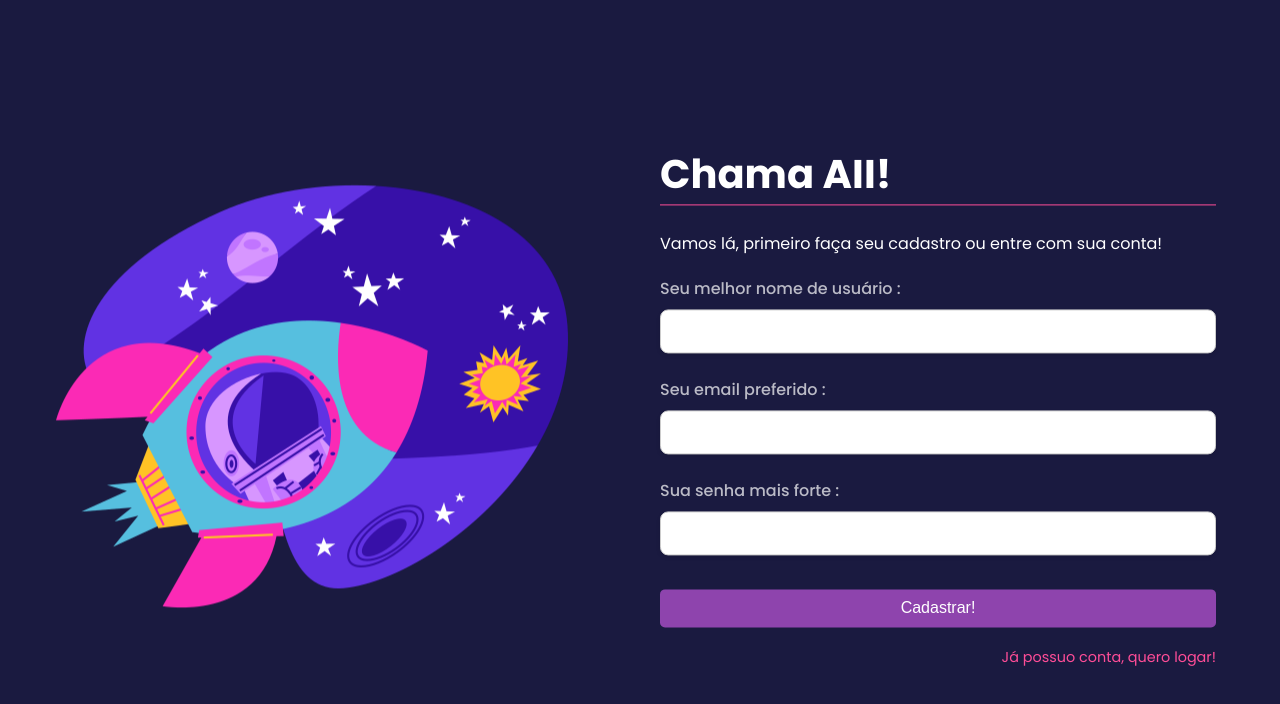
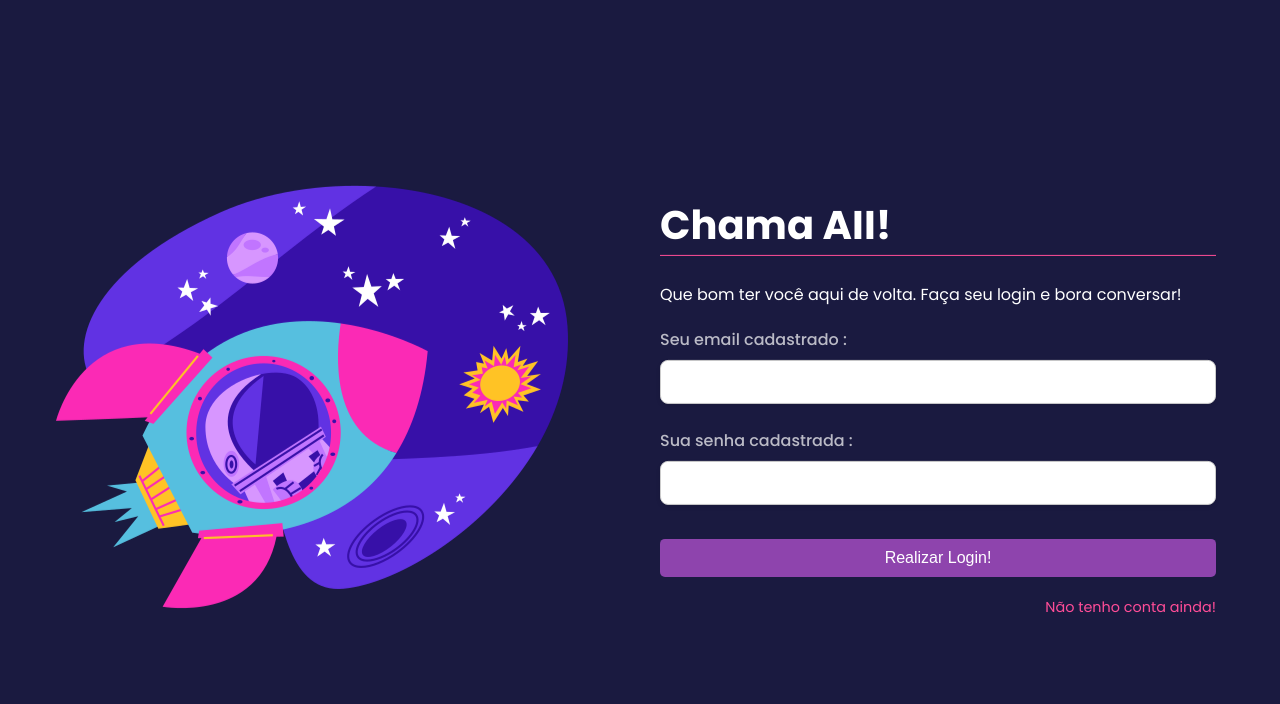
Before and after one commit to yyhago/CHAMAAI-Project, a React (Create React App) app in the folder frontend/: page / in a window 1280 px wide. Shown: the top 704 px of the page. Built offline with nearby package versions, Linux system fonts and the light colour scheme.

Commit message:
Created login page!

```diff
--- a/frontend/src/index.tsx
+++ b/frontend/src/index.tsx
@@ -2,6 +2,7 @@ import React from 'react';
 import ReactDOM from 'react-dom/client';
 
 import Signup from './pages/signup/Signup';
+import Login from './pages/login/Login';
 
 import App from './App';
 import './styles/global.css'
@@ -12,7 +13,7 @@ const root = ReactDOM.createRoot(
 );
 root.render(
   <React.StrictMode>
-    <Signup />
+    <Login />
   </React.StrictMode>
 );
 
--- /dev/null
+++ b/frontend/src/pages/login/Login.tsx
@@ -0,0 +1,52 @@
+import React, {useState} from "react";
+
+import './Styles.css'
+
+import FormInput from "../../components/formInput/FormInput";
+import Illustration from "../../components/illustation/Illustration";
+import SignupButton from "../../components/signupButton/SignupButton";
+
+const Signup: React.FC = () => {
+
+  const [email, setEmail] = useState('')
+  const [password, setPassword] = useState('')
+
+  const handleSignup = () => {
+    console.log('Logando: ', {email, password})
+  }
+
+  return(
+    <div className="signup-page">
+
+      <div className="left-section">
+        <Illustration /> {/*Illustração*/}
+      </div>
+
+      <div className="right-section">
+        <h2>Chama AII!</h2>
+        <p>Que bom ter você aqui de volta. Faça seu login e bora conversar!</p>
+
+        <FormInput
+          label="Seu email cadastrado :"
+          type="email"
+          value={email}
+          onChange={(e) => setEmail(e.target.value)}
+        />
+
+        <FormInput
+          label="Sua senha cadastrada :"
+          type="password"
+          value={password}
+          onChange={(e) => setPassword(e.target.value)}
+        />
+
+        <SignupButton text="Realizar Login!" onClick={handleSignup}/>
+
+        <p className="footer">Não tenho conta ainda!</p>
+      </div>
+
+    </div>
+  )
+}
+
+export default Signup;
--- /dev/null
+++ b/frontend/src/pages/login/Styles.css
@@ -0,0 +1,65 @@
+.signup-page {
+  display: flex;
+  position: absolute;
+  top: 50%;
+  left: 50%;
+  transform: translate(-50%, -50%);
+}
+
+.left-section {
+  flex: 1;
+  display: flex;
+  justify-content: center;
+  align-items: center;
+  padding: 20px;
+}
+
+.right-section {
+  flex: 1;
+  display: flex;
+  flex-direction: column;
+  justify-content: center;
+  padding: 50px;
+  width: 600px;
+}
+
+h2 {
+  font-size: 2.5em;
+  margin-bottom: 10px;
+  border-bottom: 1px solid var(--accent-color);
+}
+
+p {
+  margin-bottom: 20px;
+}
+
+button {
+  background-color: #8E44AD;
+  color: white;
+  border: none;
+  padding: 10px 20px;
+  border-radius: 5px;
+  cursor: pointer;
+  font-size: 1em;
+  margin-top: 10px;
+}
+
+button:hover {
+  background-color: #713688;
+}
+
+p:last-child {
+  margin-top: 20px;
+  font-size: 0.9em;
+}
+
+.footer{
+  text-align: end;
+  color: var(--accent-color);
+}
+
+.footer:hover{
+  cursor: pointer;
+  text-align: end;
+  color:rgb(203, 26, 183);
+}
```
